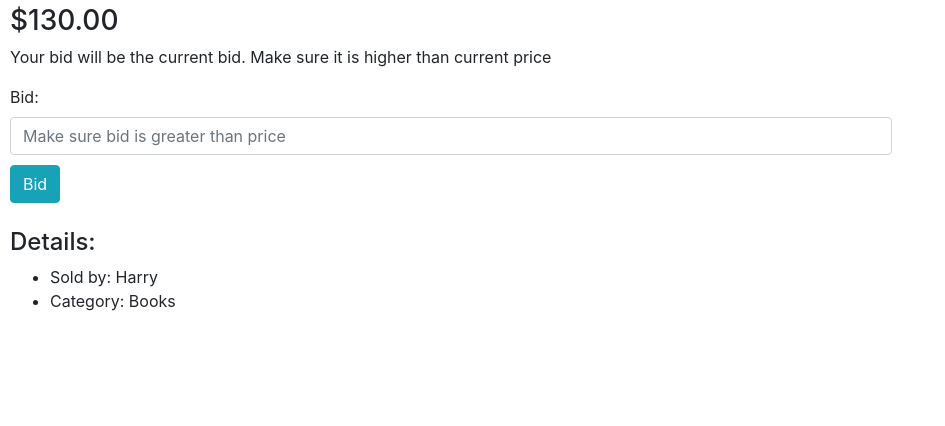
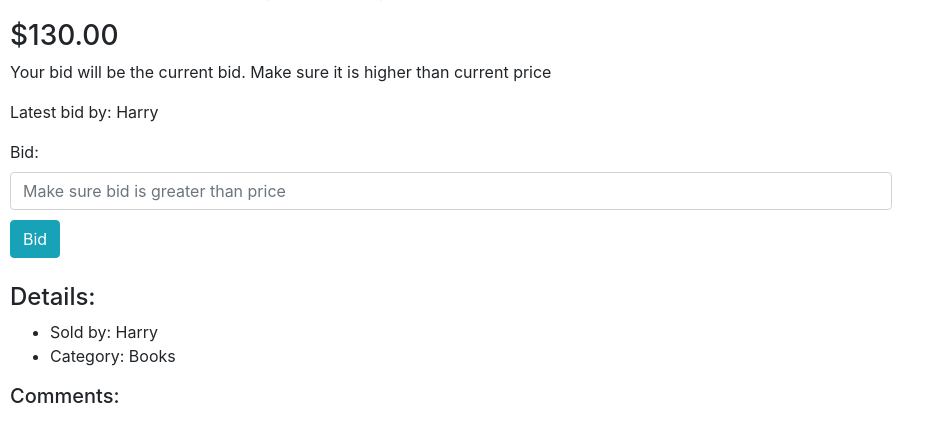
Before and after one commit to burlasreshta266/CS50w_Commerce, a Django app: page /listing_page/2 in a window 1280 px wide. Shown: the part 858-1284 px from the top of the page, without its empty margins (0-945 px from the left). Before the commit the page ends 1169 px from the top, so only its background shows below. Run offline with Django 3.2, Linux system fonts and the light colour scheme; data comes from the database, SQL or seed files in the repository; both versions use the stored data as it was after the commit; some libraries are stand-ins or nearby versions.

Commit message:
added comments

```diff
--- a/auctions/admin.py
+++ b/auctions/admin.py
@@ -1,7 +1,8 @@
 from django.contrib import admin
-from .models import User, Bid, Category, Listing
+from .models import User, Bid, Category, Listing, Comment
 
 admin.site.register(User)
 admin.site.register(Category)
 admin.site.register(Bid)
 admin.site.register(Listing)
+admin.site.register(Comment)
--- a/auctions/models.py
+++ b/auctions/models.py
@@ -28,3 +28,11 @@ class Listing(models.Model):
 
     def __str__(self):
         return f"{self.title}"
+
+class Comment(models.Model):
+    title = models.CharField(max_length=70)
+    content = models.TextField(max_length=700)
+    listing = models.ForeignKey(Listing, on_delete=models.CASCADE, related_name="comments", default="not found")
+    user = models.ForeignKey(User, on_delete=models.CASCADE, related_name="Comments", default="not found")
+    def __str__(self):
+        return f"{self.title}"
--- a/auctions/templates/auctions/listing_page.html
+++ b/auctions/templates/auctions/listing_page.html
@@ -17,24 +17,36 @@
             </div>
         {% endif %}
     {% endif %}
+
+    {% if not listing.active %}
+        <div class="alert alert-info" role="alert">
+            Auction is CLOSED. {{ listing.latest_bid.user.username}} won it!!
+        </div>
+    {% endif %}
 </div>
 
 <h2>{{ listing.title }}</h2>
+
 <button type="button" class="btn btn-success">Watchlist</button>
+
+<div style="height: 15px;"></div>
+
 <img src="{{ listing.imageURL }}" alt="Product image" width="60%" style="display: block; padding: 15px; border-radius: 5%;">
 <p>{{ listing.description }}</p>
 <h3>${{ listing.price }}</h3>
 
+{% if listing.active %}
 <form action="{% url 'place_bid' id=listing.id %}" method="post">
     {% csrf_token %}
     <p>Your bid will be the current bid. Make sure it is higher than current price</p>
-    {% if username %}
-    <p>latest bid was placed by {{ username }}</p>
-    {% endif %}
+    <p>Latest bid by: {{ listing.latest_bid.user.username }}</p>
     {{ bid_form }}
     <div style="height: 10px;"></div>
     <button type="submit" class="btn btn-info">Bid</button>
 </form>
+{% else %}
+<h3>Sold to: {{ listing.latest_bid.user.username }}</h3>
+{% endif %}
 
 <div style="height: 25px;"></div>
 <h4>Details:</h4>
@@ -43,4 +55,25 @@
     <li>Category: {{ listing.category }}</li>
 </ul>
 
+{% if user.isauthenticated %}
+<form action="{% url 'add_comment' id=listing.id %}" method="post">
+    {% csrf_token %}
+    {{ comment_form }}
+    <button type="submit" class="btn btn-info">Add comment</button>
+</form>
+<div style="height: 15px;"></div>
+{% endif %}
+
+<h5>Comments: </h5>
+{% for comment in listing.comments.all %}
+    <div class="card" style="width: 90%;">
+        <div class="card-body">
+            <h6 class="card-title">{{ comment.title }}</h6>
+            <h6 class="card-subtitle mb-2 text-muted">by {{ comment.user }}</h6>
+            <p class="card-text">{{ comment.content }}</p>
+        </div>
+    </div>
+{% endfor %}
+
+
 {% endblock %}
--- a/auctions/urls.py
+++ b/auctions/urls.py
@@ -12,4 +12,5 @@ urlpatterns = [
     path("place_bid/<int:id>", views.place_bid, name='place_bid'),
     path("categories", views.all_categories, name='all_categories'),
     path("categoty_list/<int:id>", views.category_list, name='category_list'),
+    path("add_comment/<int:id>", views.add_comment, name="add_comment"),
 ]
--- a/auctions/views.py
+++ b/auctions/views.py
@@ -5,7 +5,7 @@ from django.shortcuts import render
 from django.urls import reverse
 from django.contrib.auth.decorators import login_required
 from django import forms
-from .models import User, Listing, Category, Bid
+from .models import User, Listing, Category, Bid, Comment
 
 
 def index(request):
@@ -95,6 +95,16 @@ class BidForm(forms.Form):
         'style': 'width:70%', 'class': 'form-control', 'placeholder':'Make sure bid is greater than price'
     }))
 
+# Comment form
+class CommentForm(forms.Form):
+    title = forms.CharField(widget=forms.TextInput(attrs={
+        'style': 'width:70%', 'class': 'form-control', 'placeholder':'Enter the main points in 5 to 10 words',
+    }))
+    content = forms.CharField(widget=forms.Textarea(attrs={
+        'style': 'width:70%', 'class': 'form-control',
+        'placeholder':'Enter your product review or any other comments'
+    }))
+
 
 # Create a new Listing
 def create_listing(request):
@@ -127,9 +137,16 @@ def create_listing(request):
 # Listing page
 def listing_page(request, id):
     listing = Listing.objects.all().get(pk=id)
+    user_is_seller = False
+    if request.user.is_authenticated:
+        if(listing.seller == request.user):
+            user_is_seller = True
     return render(request, "auctions/listing_page.html", {
         "listing": listing,
-        "bid_form" : BidForm()
+        "bid_form" : BidForm(),
+        "user_is_seller" : user_is_seller,
+        "user" : request.user,
+        "comment_form" : CommentForm(),
     })
 
 
@@ -148,7 +165,7 @@ def place_bid(request, id):
             if form.is_valid():
                 placed_bid = form.cleaned_data["bid"]
                 if placed_bid>listing.price:
-                    curr_bid = Bid(placed_bid, request.user)
+                    curr_bid = Bid(price=placed_bid, user=request.user)
                     curr_bid.save()
                     listing.price = placed_bid
                     listing.latest_bid = curr_bid
@@ -157,7 +174,6 @@ def place_bid(request, id):
                         "listing": listing,
                         "bid_form" : form,
                         "message" : "success",
-                        "username" : request.user.username
                     })
                 else:
                     return render(request, "auctions/listing_page.html", {
@@ -188,3 +204,32 @@ def category_list(request, id):
         return render(request, "auctions/index.html", {
             "listings" : category.listings.all()
         })
+
+# Close auction
+def close_auction(request, id):
+    if request.method=="POST":
+        listing = Listing.objects.all().get(pk=id)
+        listing.active = False
+        listing.save()
+        return HttpResponseRedirect(reverse(listing_page))
+    else:
+        return HttpResponseRedirect(reverse(listing_page))
+
+# Make comment
+def add_comment(request, id):
+    if request.user.is_authenticated:
+        if request.method=="POST":
+            form = CommentForm(request.POST)
+            if form.is_valid():
+                title = form.cleaned_data["title"]
+                content = form.cleaned_data["content"]
+                com = Comment(title=title, content=content,
+                    listing=Listing.objects.all().get(pk=id), user=request.user)
+                com.save()
+                return HttpResponseRedirect(reverse(listing_page, args=(id,)))
+            else:
+                return HttpResponseRedirect(reverse(listing_page, args=(id,)))
+        else:
+            return HttpResponseRedirect(reverse(listing_page, args=(id,)))
+    else:
+        return HttpResponseRedirect(reverse(listing_page, args=(id,)))
```
Also changed, not shown: auctions/migrations/0002_comment.py (added), db.sqlite3.
